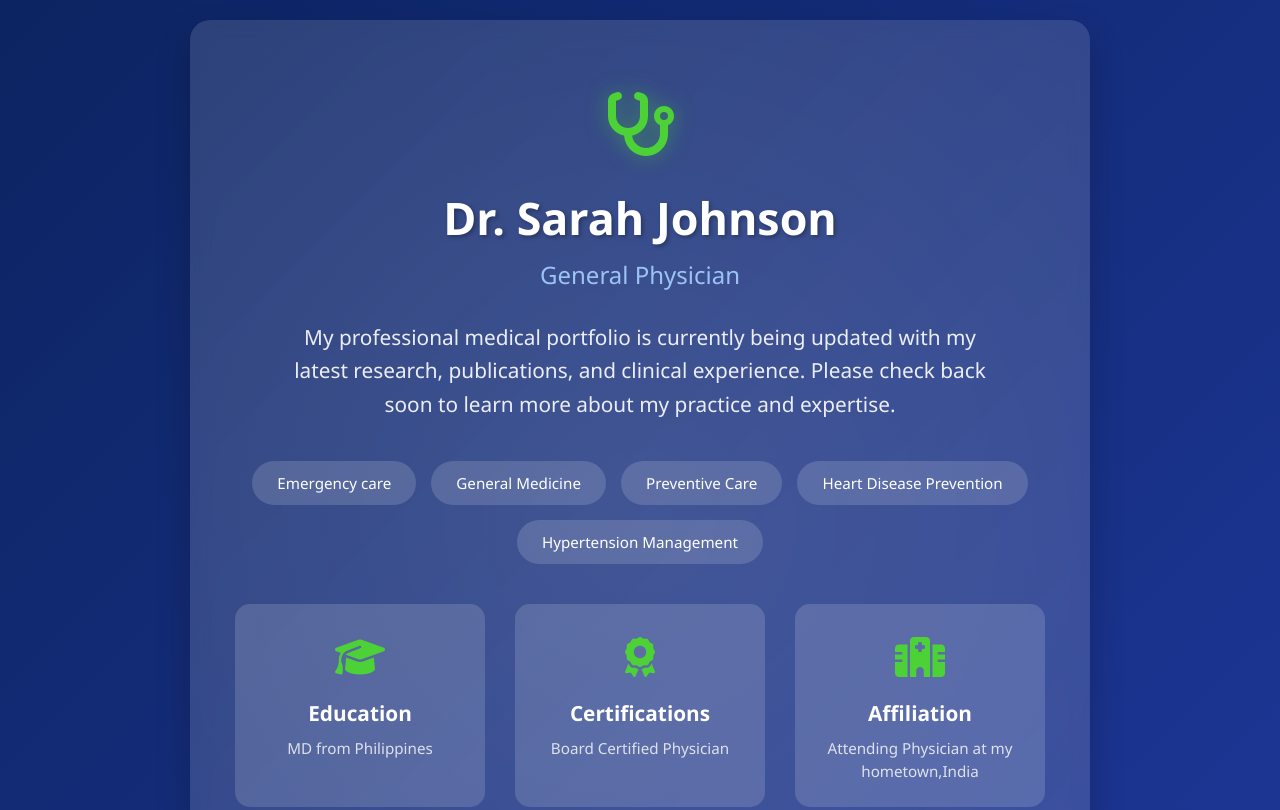
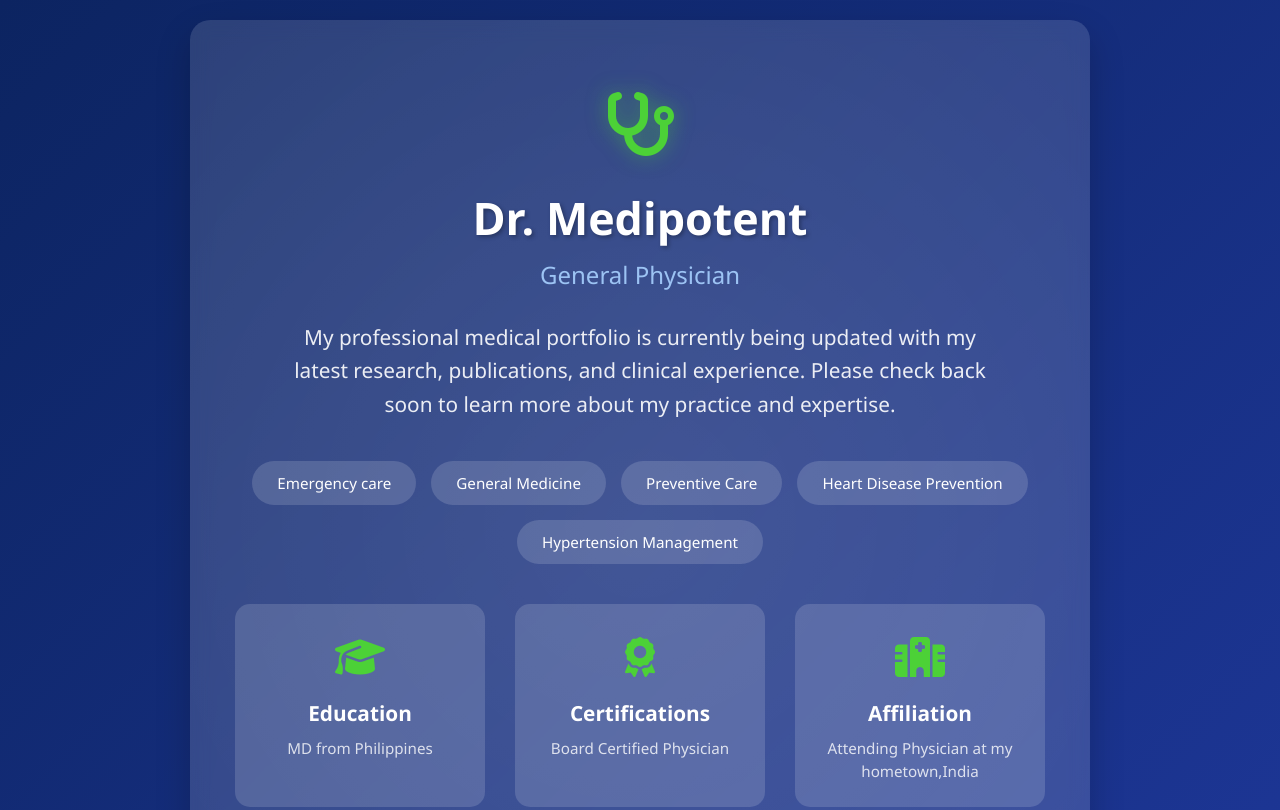
Before and after one commit to medipotent/my_website, a plain HTML site: page index.html in a window 1280 px wide. Shown: the top 810 px of the page. Drawn offline with Linux system fonts and the light colour scheme.

Commit message:
Update index.html

```diff
--- a/index.html
+++ b/index.html
@@ -251,7 +251,7 @@
         <div class="medical-icon">
             <i class="fas fa-stethoscope"></i>
         </div>
-        <h1>Dr. Sarah Johnson</h1>
+        <h1>Dr. Medipotent </h1>
         <div class="title">General Physician</div>
 
         <p class="tagline">My professional medical portfolio is currently being updated with my latest research, publications, and clinical experience. Please check back soon to learn more about my practice and expertise.</p>
```
